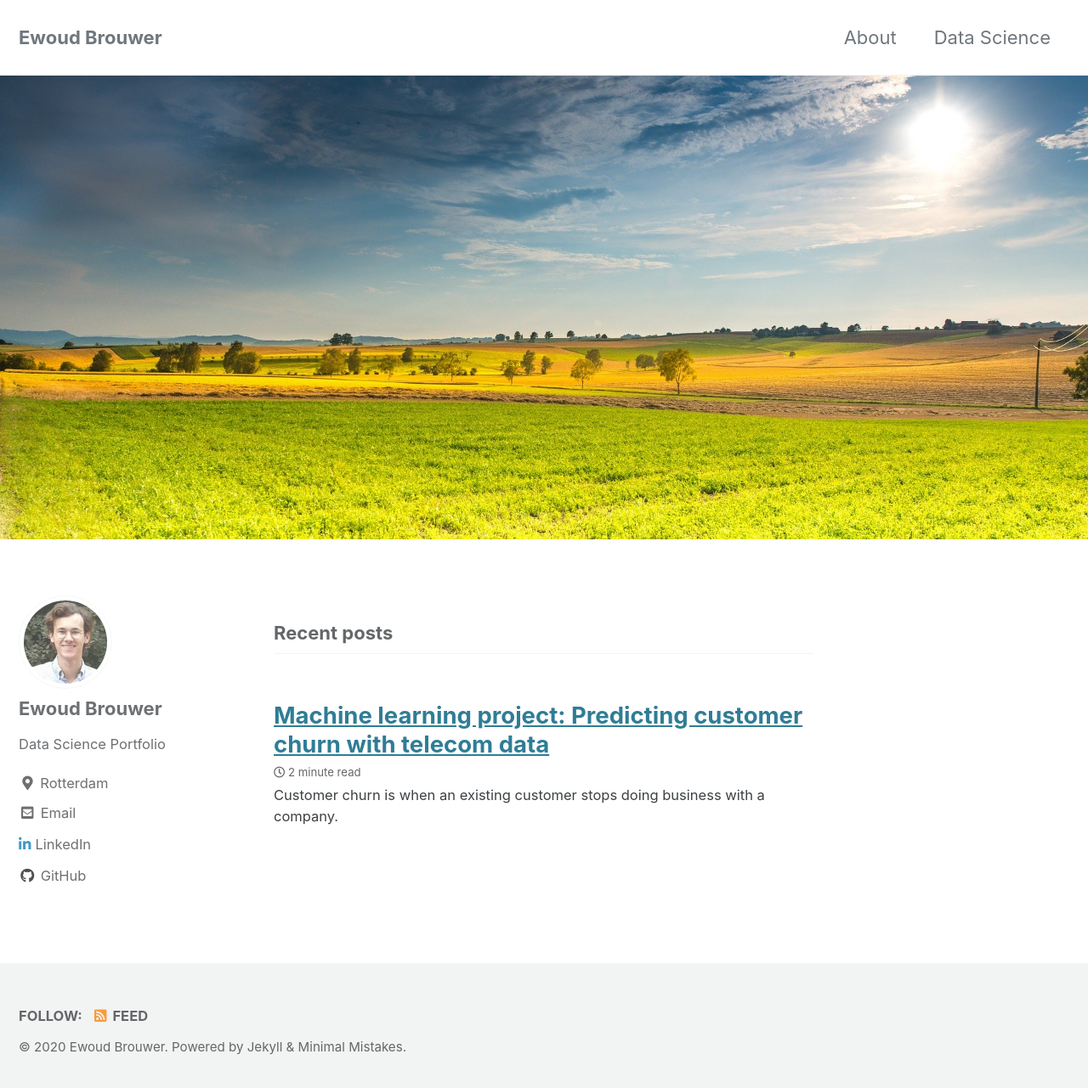
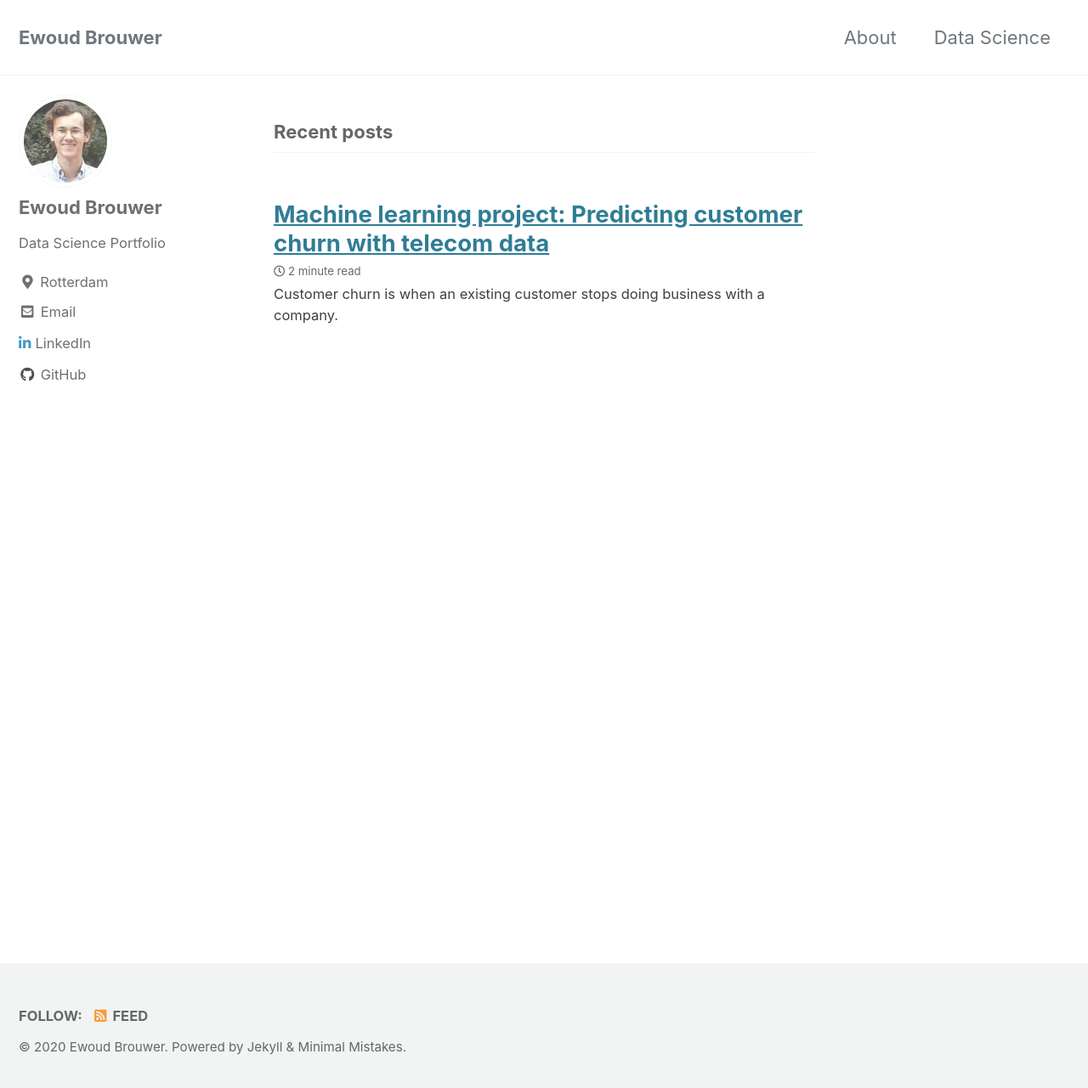
Before and after one commit to ewoudb33/ewoudb33.github.io, a Jekyll site: the page built from index.html, in a window 1280 px wide and 1289 px high. Shown: the top 1281 px of the window at 85% size. Built offline with Jekyll 4.4.1, drawn with Linux system fonts in a browser that asks for light colours; cached includes are drawn as plain includes; the list of posts is cut into pages by our own code.

```diff
--- a/index.html
+++ b/index.html
@@ -1,6 +1,4 @@
 ---
 layout: home
 author_profile: true
-header:
-  image: "/images/landscape.jpg"
 ---
```
